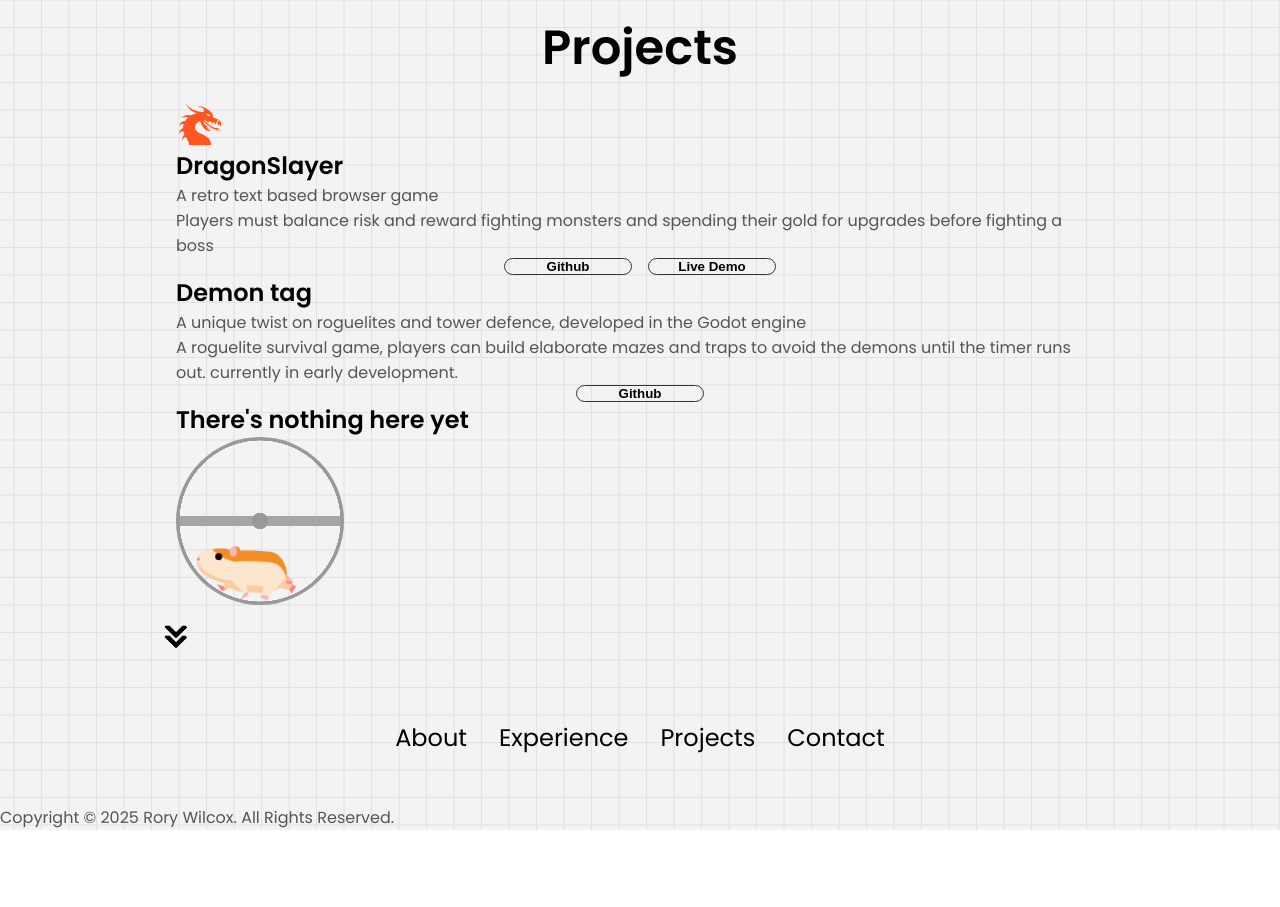
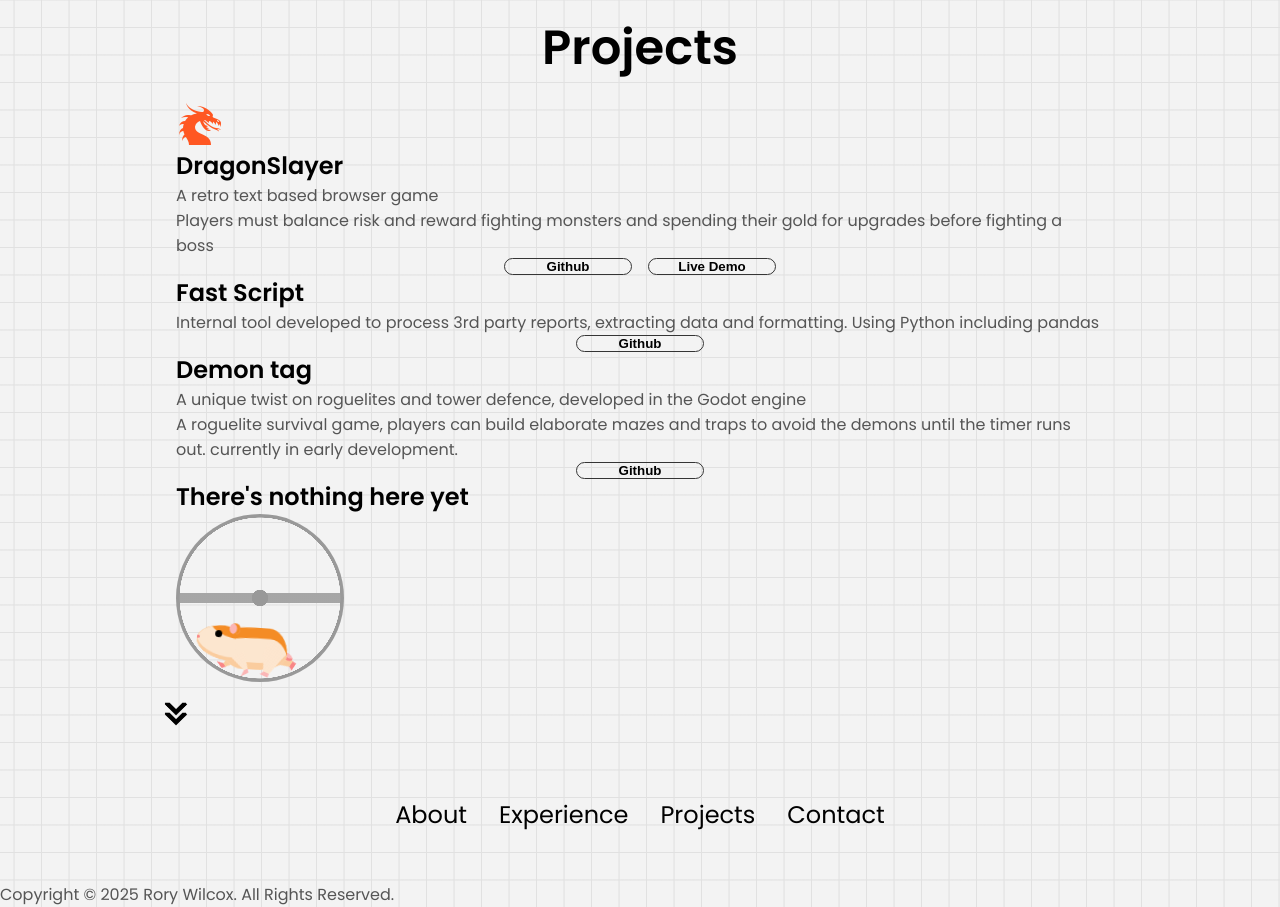
Before and after one commit to MendRW/portfolio, a plain HTML site: page index.html in a window 1280 px wide. Shown: the part 2388-3295 px from the top of the page. Before the commit the page ends 3218 px from the top, so only its background shows below. Drawn offline with Linux system fonts and the light colour scheme.

Commit message:
Update index.html

```diff
--- a/index.html
+++ b/index.html
@@ -257,6 +257,16 @@
               <button class="btn btn-color-2 project-btn" onclick="location.href='https://github.com/MendRW/JSRPG'">Github</button>
               <button class="btn btn-color-2 project-btn" onclick="location.href='https://mendrw.github.io/.github.io/'">Live Demo</button>
             </div>
+            <h2 class="experience-sub-title project-title">Fast Script</h2>
+            <p>Internal tool developed to process 3rd party reports, extracting data and formatting. Using Python including pandas</p>
+            <div class="btn-container">
+              <button
+                class="btn btn-color-2 project-btn"
+                onclick="location.href='https://github.com/MendRW/fastfix'"
+              >
+                Github
+              </button>
+            </div>
             <h2 class="experience-sub-title project-title">Demon tag</h2>
             <p>A unique twist on roguelites and tower defence, developed in the Godot engine</p>
             <p>A roguelite survival game, players can build elaborate mazes and traps to avoid the demons until the timer runs out. currently in early development.</p>
```
